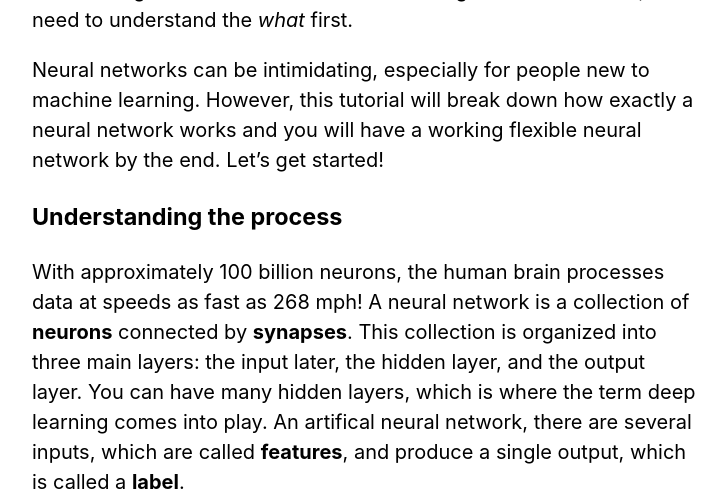
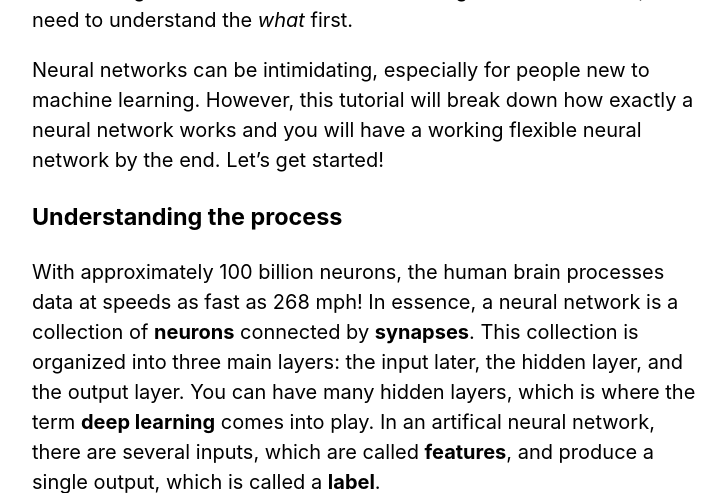
Before and after one commit to TryEnlight/tryenlight.github.io, a Jekyll site: the page built from _posts/2017-08-02-neural-network.md, in a window 1280 px wide and 900 px high, scrolled down 1166 px, cut to the strip 0-493 px from the top of the window. Shown: the whole strip, without its empty margins (276-1002 px from the left). Built offline with Jekyll 4.4.1, drawn with Linux system fonts in a browser that asks for light colours; nearby versions of some CDN libraries; comment, search, counter and statistics services are not loaded.

Commit message:
more typos

```diff
--- a/_posts/2017-08-02-neural-network.md
+++ b/_posts/2017-08-02-neural-network.md
@@ -19,7 +19,7 @@
 
 ### Understanding the process
 
-With approximately 100 billion neurons, the human brain processes data at speeds as fast as 268 mph! A neural network is a collection of **neurons** connected by **synapses**. This collection is organized into three main layers: the input later, the hidden layer, and the output layer. You can have many hidden layers, which is where the term deep learning comes into play. An artifical neural network, there are several inputs, which are called **features**, and produce a single output, which is called a **label**.
+With approximately 100 billion neurons, the human brain processes data at speeds as fast as 268 mph! In essence, a neural network is a collection of **neurons** connected by **synapses**. This collection is organized into three main layers: the input later, the hidden layer, and the output layer. You can have many hidden layers, which is where the term **deep learning** comes into play. In an artifical neural network, there are several inputs, which are called **features**, and produce a single output, which is called a **label**.
 
 <img src="https://blog.kabir.ml/img/machine-learning/FeedForwardNeuralNetwork.svg" class="img">
 <div class="tr">
```
